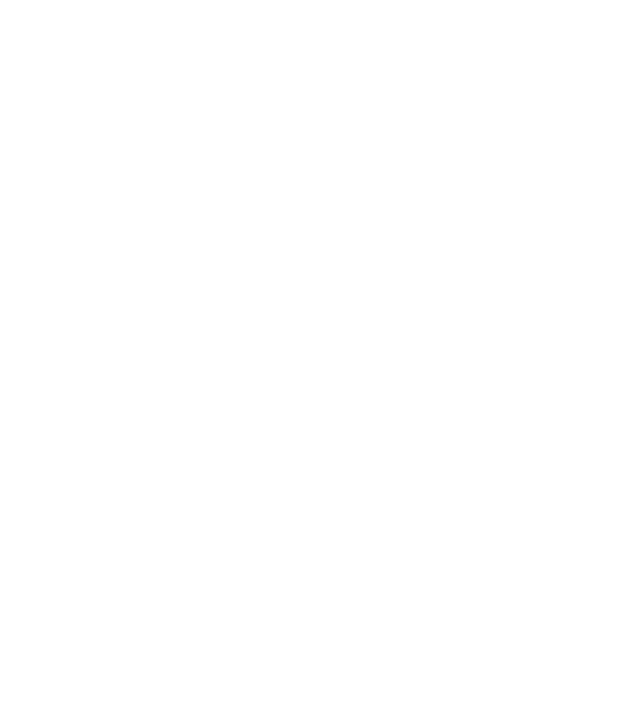
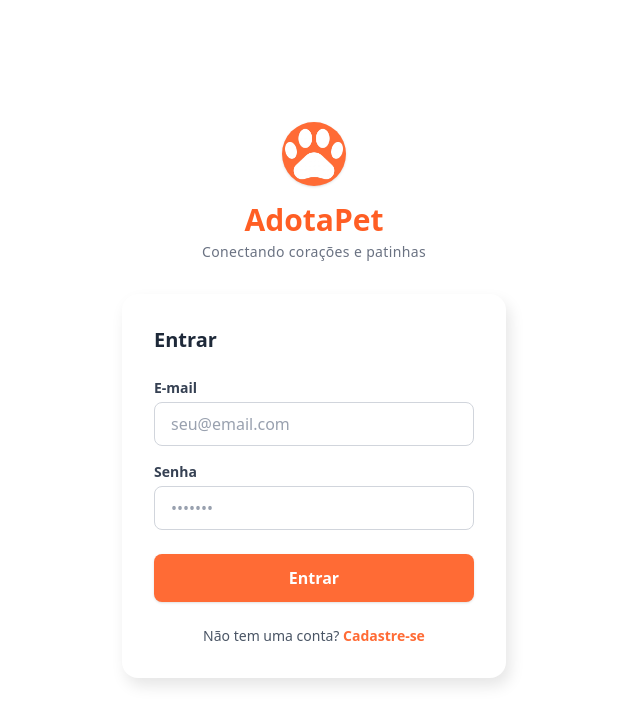
Before and after one commit to GuilhermeP18/patinhas-carentes, a React (Vite) app: page / in a window 1280 px wide. Before the commit this address had no page. Shown: the top 724 px of the page, without its empty margins (326-966 px from the left). Built offline with nearby package versions, Linux system fonts and the light colour scheme.

Commit message:
ajustado bg, caminhos dos links

```diff
--- a/src/App.tsx
+++ b/src/App.tsx
@@ -10,7 +10,7 @@
     <BrowserRouter>
       <div className="max-w-[672px] mx-auto">
         <Routes>
-          <Route path="/Login" element={<Login />} />
+          <Route path="/" element={<Login />} />
           <Route path="/Register" element={<Register/>}/>
           <Route></Route>
         </Routes>
--- a/src/pages/Login.jsx
+++ b/src/pages/Login.jsx
@@ -14,12 +14,12 @@
 
     return (
         // Corrigido "-50" para "bg-gray-50" para o fundo cinza claro funcionar
-        <div className="min-h-screen bg-gray-50 flex flex-col items-center justify-center p-6 antialiased font-sans">
+        <div className="min-h-screen  flex flex-col items-center justify-center p-6 antialiased font-sans">
 
             {/* Topo: Ícone e Títulos */}
             <div className="flex flex-col items-center text-center mb-8 w-full max-w-xs">
                 <div className="w-16 h-16 bg-[#ff6b35] rounded-full flex items-center justify-center text-white font-bold text-xs mb-4 shadow-sm">
-                    <img src="../public/patas.png" alt="" />
+                    <img src="../patas.png" alt="" />
                 </div>
                 <h1 className="text-3xl font-bold text-[#ff5e24] mb-1">AdotaPet</h1>
                 <p className="text-gray-500 text-sm tracking-wide">Conectando corações e patinhas</p>
--- a/src/pages/Register.jsx
+++ b/src/pages/Register.jsx
@@ -65,8 +65,7 @@
 
         if (validarFormulario()) {
             console.log('Formulário enviado com sucesso!', { perfil, ...formData });
-            alert('Conta criada com sucesso! (Verifique o console)');
-            navigate('/Login')
+            navigate('/')
         }
     };
 
@@ -213,7 +212,7 @@
                             Criar conta
                         </button>
                         <p className='text-sm text-gray-600'>
-                            Já tem uma conta? <a href="/Login" className='text-[#ff6b35] hover:text-[#e4460d] font-semibold transition-colors duration-200'>Entrar</a>
+                            Já tem uma conta? <a href="/" className='text-[#ff6b35] hover:text-[#e4460d] font-semibold transition-colors duration-200'>Entrar</a>
                         </p>
                     </div>
                 </form>
```
Also changed, not shown: patas.png (renamed from public/patas.png), 1 other file (tests, documents, lock files or other folders).
